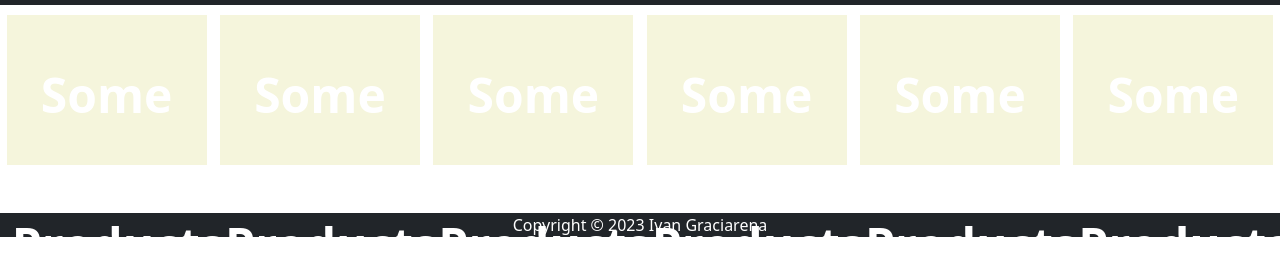
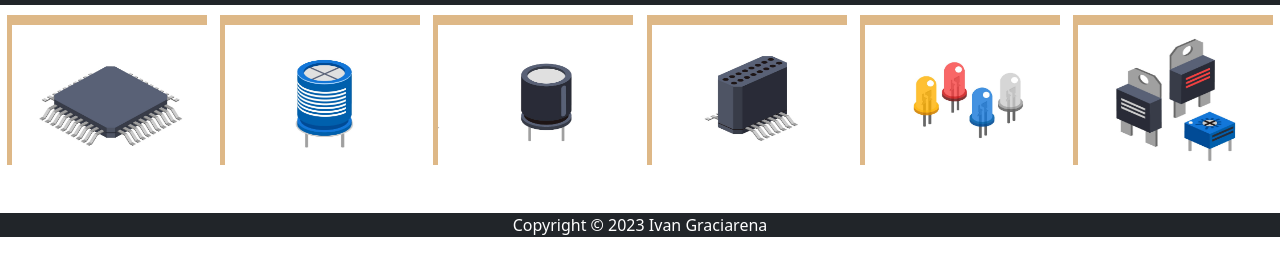
Before and after one commit to IGraciarena/BA-2.0, a plain HTML site: page products.html in a window 1280 px wide. Shown: the part 51-326 px from the top of the page. Drawn offline with nearby package versions, Linux system fonts and the light colour scheme.

Commit message:
adding components images into asset folder

```diff
--- a/products.html
+++ b/products.html
@@ -32,12 +32,24 @@
   </nav>
 
   <ul class="flex-container">
-    <li class="flex-item">Some Products</li>
-    <li class="flex-item">Some Products 2</li>
-    <li class="flex-item">Some Products 3</li>
-    <li class="flex-item">Some Products 4</li>
-    <li class="flex-item">Some Products 5</li>
-    <li class="flex-item">Some Products 6</li>
+    <li class="flex-item">
+      <img src="./assets/component1.jpg" alt="Micro" style="width:200px;height:150px;">
+    </li>
+    <li class="flex-item">
+      <img src="./assets/component2.jpg" alt="Micro" style="width:200px;height:150px;">
+    </li>
+    <li class="flex-item">
+      <img src="./assets/component3.jpg" alt="Micro" style="width:200px;height:150px;">
+    </li>
+    <li class="flex-item">
+      <img src="./assets/component4.jpg" alt="Micro" style="width:200px;height:150px;">
+    </li>
+    <li class="flex-item">
+      <img src="./assets/component5.jpg" alt="Micro" style="width:200px;height:150px;">
+    </li>
+    <li class="flex-item">
+      <img src="./assets/component6.jpg" alt="Micro" style="width:200px;height:150px;">
+    </li>
   </ul>
 
 
--- a/styles/products.css
+++ b/styles/products.css
@@ -8,7 +8,7 @@
 }
 
 .flex-item {
-  background:beige;
+  background: burlywood;
   padding: 5px;
   width: 200px;
   height: 150px;
```
Also changed, not shown: assets/component1.jpg (added), assets/component2.jpg (added), assets/component3.jpg (added), assets/component4.jpg (added), assets/component5.jpg (added), assets/component6.jpg (added).
